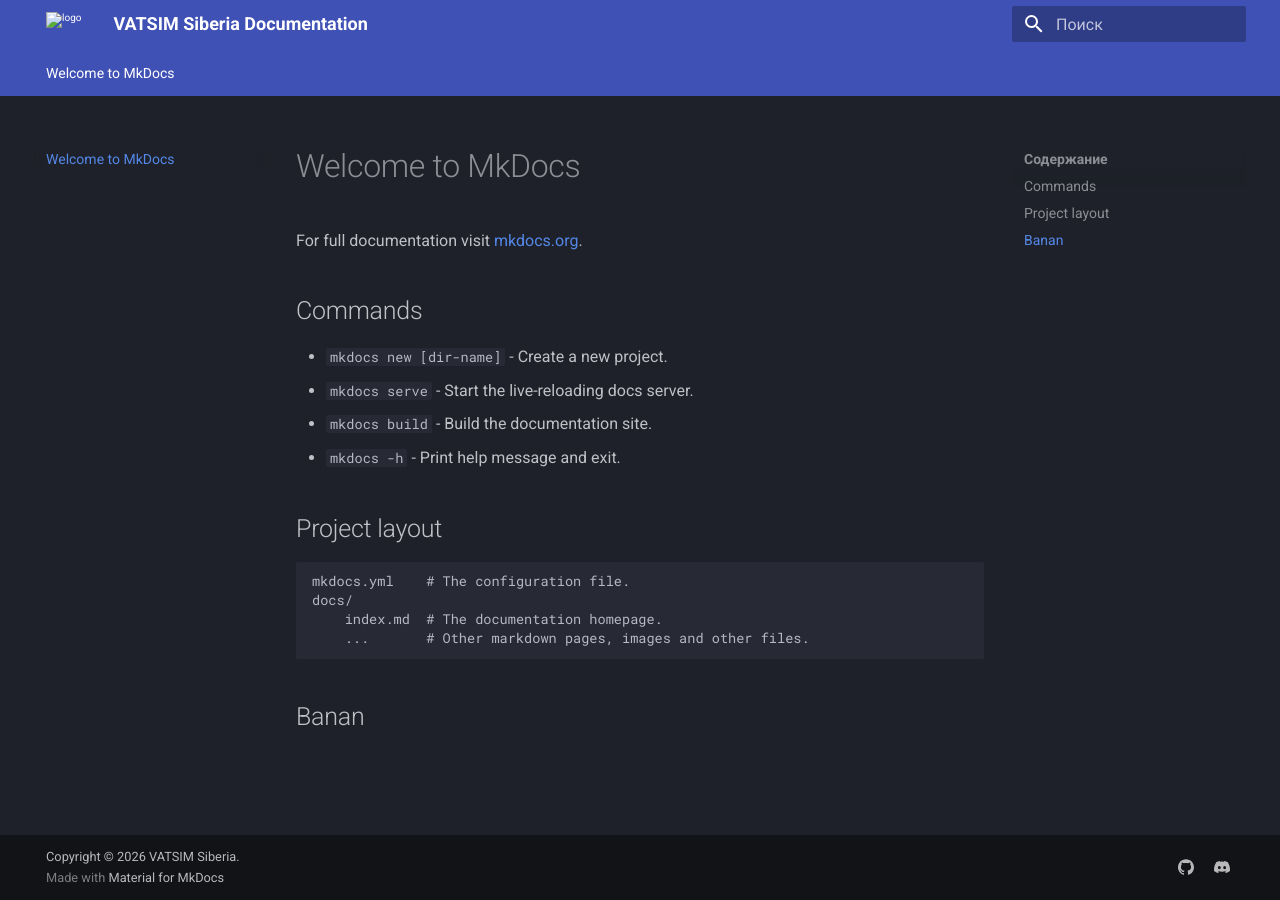
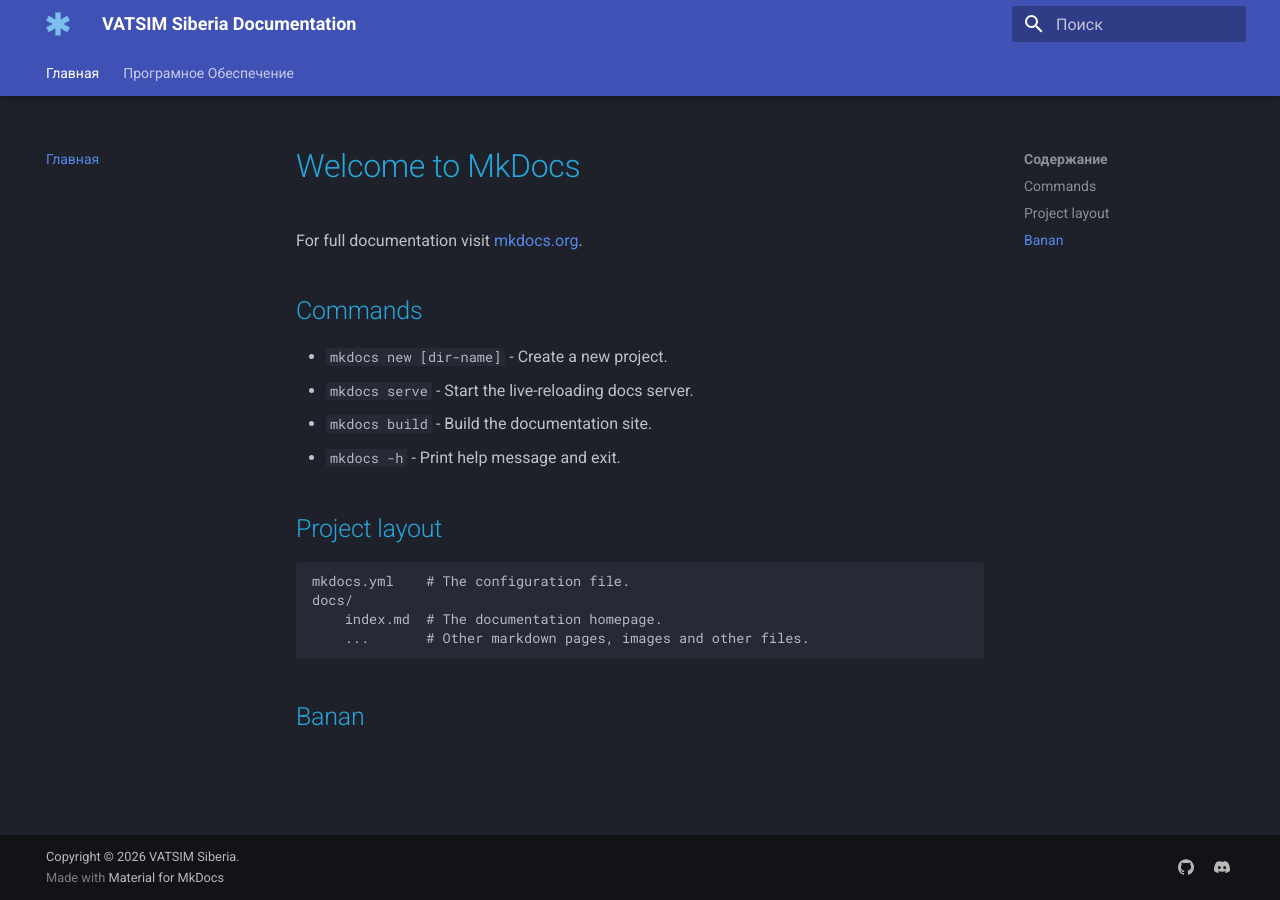
Before and after one commit to VATSIB/docs, an MkDocs documentation site: the page built from docs/index.md, in a window 1280 px wide. Built offline with MkDocs 1.6.1 and Material for MkDocs 9.7.7, drawn with Linux system fonts in a browser that asks for light colours.

```diff
--- /dev/null
+++ b/docs/assets/style/extra.css
@@ -0,0 +1,5 @@
+.md-typeset h1,
+.md-typeset h2,
+.md-typeset h3 {
+  color: #25a7dc;
+}
--- a/mkdocs.yml
+++ b/mkdocs.yml
@@ -1,23 +1,50 @@
 site_name: VATSIM Siberia Documentation
 site_url: https://vatsib.github.io/docs/
+
 theme:
   language: ru
   name: material
   palette:
     scheme: slate
     primary: indigo
-    accent: deep orange
-  logo: assets/images/logo.png
+    accent: pink
+  logo: assets/images/favicon.png
+  favicon: assets/images/favicon.png
   features:
     - navigation.tabs
-    - navigation.footer
+    - navigation.tabs.sticky
+    - navigation.instant
+    - navigation.instant.prefetch
+    - navigation.instant.progress
+    - navigation.sections
+    - navigation.expand
+    - navigation.path
+    - navigation.indexes
+    - navigation.top
 
+nav:
+  - Главная: index.md
+  - Програмное Обеспечение:
+      - Установка EuroScope: software/euroscope.md
+      - VATSIM Server: software/vatsim-server.md
+
+extra_css:
+  - assets/style/extra.css
+
+plugins:
+  - offline
+  - search:
+      lang: ru
 
 markdown_extensions:
+  - toc:
+      permalink: true
   - attr_list
   - pymdownx.emoji:
       emoji_index: !!python/name:material.extensions.emoji.twemoji
       emoji_generator: !!python/name:material.extensions.emoji.to_svg
+  - admonition
+  - pymdownx.details
 
 
 extra:
```
Also changed, not shown: docs/software/euroscope.md (added, +40 -0 lines), assets/images/logo.png (deleted), docs/assets/images/favicon.png (added), docs/assets/images/logo.png (added), docs/software/images/otherset.png (added).
